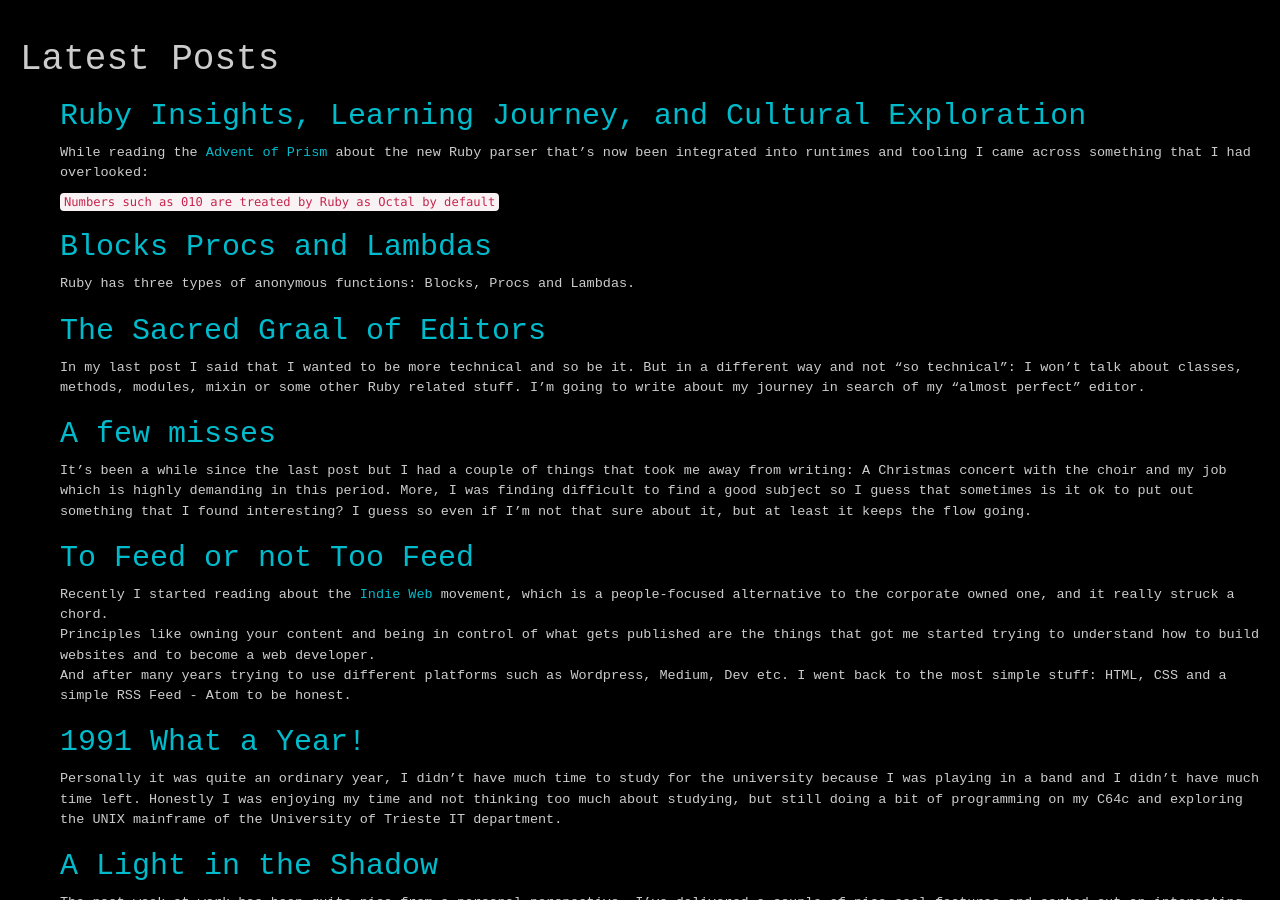
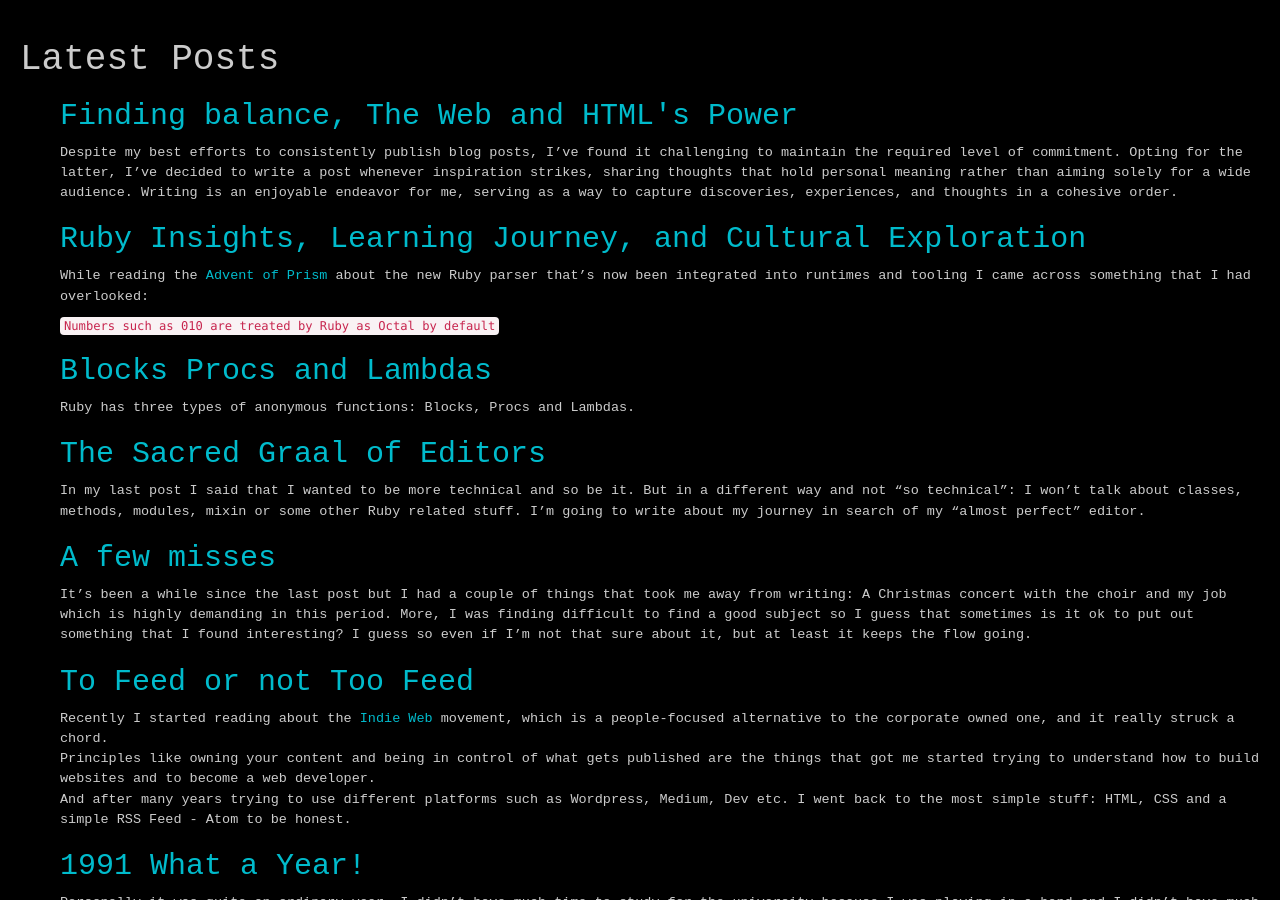
Before and after one commit to wildeng/wildeng.github.io, a Jekyll site: the page built from blog.html, in a window 1280 px wide and 900 px high. Built offline with Jekyll 4.4.1, drawn with Linux system fonts in a browser that asks for light colours; emoji names are drawn with the system emoji font.

Commit message:
Add post 18 february 2024

```diff
--- a/_includes/header.html
+++ b/_includes/header.html
@@ -9,4 +9,5 @@
   <link rel="stylesheet" href="https://maxcdn.bootstrapcdn.com/bootstrap/3.4.0/css/bootstrap.min.css">
   <link rel="stylesheet" href="/style.css">
   <link rel="shortcut icon" href="images/favicon.ico">
-</head>
+  <link rel="alternate" type="application/atom+xml" title="Atom Feed for alainmauri.eu" href="/feed.xml" />
+  </head>
--- a/_layouts/error.html
+++ b/_layouts/error.html
@@ -10,7 +10,7 @@
           <div class="not-found-text">
             I was probably playing with my kids!
             <br />
-           Better if you go <a href="index.html">back</a>
+           Better if you go <a href="/index.html">back</a>
          </div>
         </div>
       </div>
--- /dev/null
+++ b/_posts/2024-02-18-finding-balance-html-power.md
@@ -0,0 +1,50 @@
+---
+layout: post
+author: Wildeng
+title: Finding balance, The Web and HTML's Power
+---
+Despite my best efforts to consistently publish blog posts, I've found it challenging to maintain the required level of commitment. Opting for the latter, I've decided to write a post whenever inspiration strikes, sharing thoughts that hold personal meaning rather than aiming solely for a wide audience. Writing is an enjoyable endeavor for me, serving as a way to capture discoveries, experiences, and thoughts in a cohesive order.
+
+In my current job, I predominantly work on backend applications with occasional forays into frontend development. Despite the shift, I still find joy in working on simple HTML and CSS projects. Recently, I stumbled upon a fascinating book by [John Duckett](https://htmlandcssbook.com) in a charity shop, published in 2011. Despite its age, the book encapsulates fundamental web development knowledge in an aesthetically pleasing format.
+
+Beyond its technical insights, the book has become a valuable visual aid, helping me understand how different elements fit into a webpage. It's not just about the technicalities; the book has inspired me to appreciate the artistry in web development. Although I often turn to search engines for quick answers, there's a unique satisfaction in slowing down and leafing through a physical book.
+
+Speaking of which, let me delve into the book's influence on my work. The way it's structured has not only enriched my technical understanding but also provided a visual framework for organizing elements on a page. This, coupled with the nostalgia of using a tangible resource, has added a unique layer to my learning experience.
+
+HTML, a language I consider powerful, has granted countless individuals the ability to express themselves on the vast canvas of the internet. Despite the ongoing debate about whether HTML is a programming language, its significance in enabling digital expression cannot be overstated. As I continue my journey in web development, I find solace in the simplicity and potency of HTML, a language that empowers creativity on the worldwide web.
+
+Here are two examples from the book:
+<br/>
+<img src="/images/how-the-web-works.png" alt="an infographic about how the web works with diagram and text"  class="post-image"/>
+<br/>
+<br/>
+<img src="/images/pages-structure.png" alt="an image about how to structure a web page"  class="post-image"/>
+<br/>
+<br/>
+
+<br/>
+
+
+I just discovered - from an account I follow on Mastodon - that in Japan you can find magazines whose subjects are Yakuza families and it looks like the average Japanese salary man enjoys them quite a lot as a way to escape the day to day life - scroll to find the link to the article.
+
+---
+
+#### Things I like - in random order ####
+
+I love the snow and my backyard looks beautiful with it.
+This is a picture I took during the last snowstorm
+<br/>
+<img src="/images/backyard-snow.jpeg" alt="My backyard covered by snow"  class="post-image"/>
+<br/>
+
+
+---
+
+#### Today's Links ####
+
+The strange world of Yakuza fan [magazines](https://publishingperspectives.com/2009/10/the-strange-world-of-yakuza-fan-magazines/)
+[Every day performance](https://www.rorvswild.com/blog/2023/everyday-performance-rules-for-ruby-on-rails-developers) for Ruby Developers
+mruby 3.3.0 has been released and supports the [Nintendo Wii](https://mruby.org/releases/2024/02/14/mruby-3.3.0-released.html)
+The Apple Macintosh turned 40 this past January, here is [Mr. Macintosh](https://techcrunch.com/2024/01/24/apple-mac-man/)
+The writer goes to an annual tech conference and he left with mixed feelings [The Cult of AI](https://www.rollingstone.com/culture/culture-features/ai-companies-advocates-cult-1234954528/)
+The Sega [AI Computer](https://www.smspower.org/SegaAI/Index) was released in 1986. The company promised that natural language processing was available through their Prolog interpreter.
```
Also changed, not shown: images/how-the-web-works.png (added), images/pages-structure.png (added), 1 other file.
